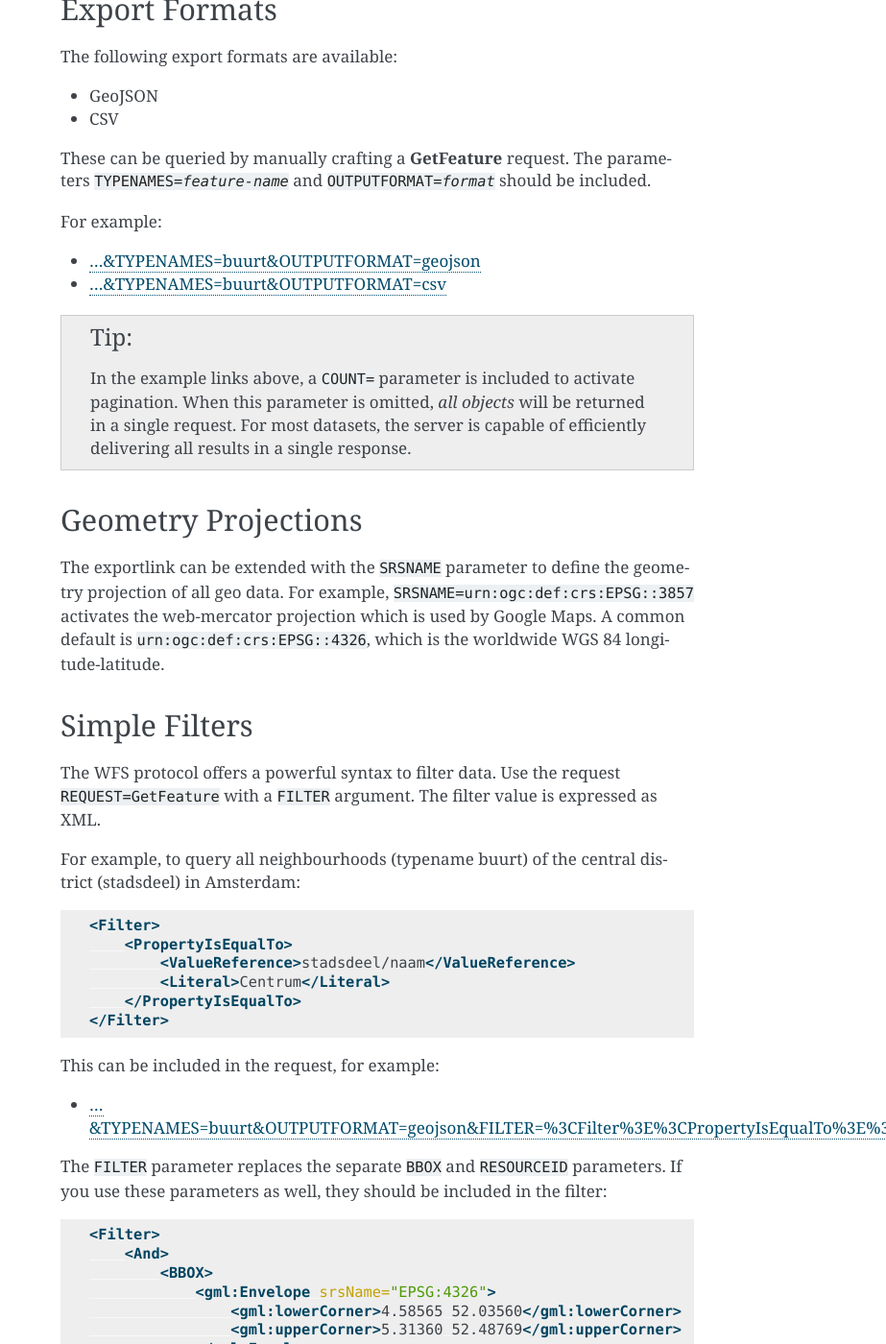
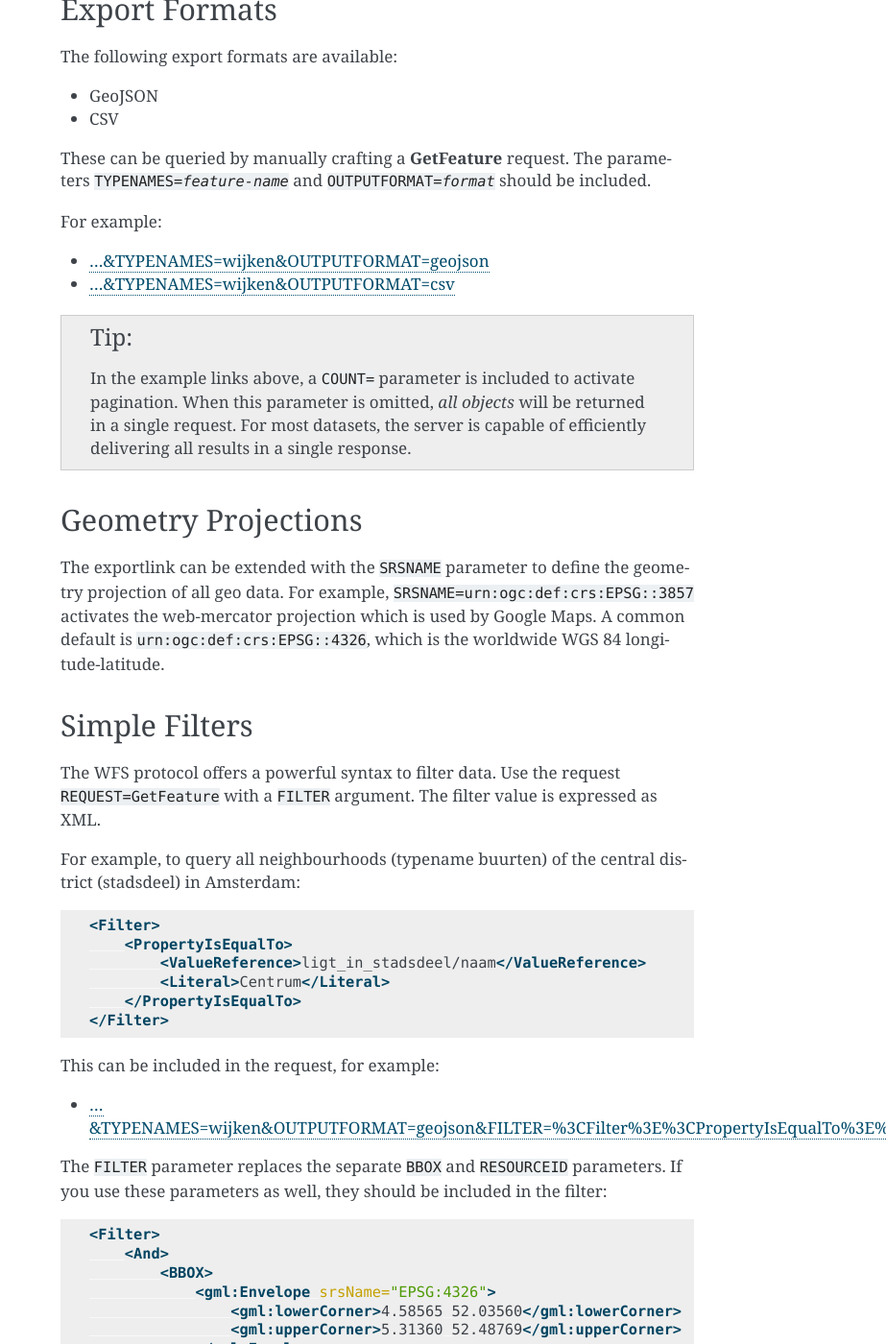
Before and after one commit to Amsterdam/django-gisserver, a Sphinx documentation site: the page built from docs/user/filters.rst, in a window 1280 px wide and 1400 px high, scrolled down 693 px. Shown: the whole window at 96% size, without its empty margins (357-1280 px from the left). Built offline with Sphinx 7.4.7, drawn with Linux system fonts in a browser that asks for light colours; some of the changed text lies outside the part shown.

Commit message:
docs: fix example links

```diff
--- a/docs/user/filters.rst
+++ b/docs/user/filters.rst
@@ -5,7 +5,7 @@ This is a brief explanation of using a WFS server.
 
 Commonly, a WFS server can is accessed by GIS-software, such as `QGis <https://qgis.org/>`_.
 The URL that's configured inside ``urls.py`` can be used directly as WFS endpoint.
-For example, add https://api.data.amsterdam.nl/v1/wfs/bag/ to QGis.
+For example, add https://api.data.amsterdam.nl/v1/wfs/gebieden/ to QGis.
 
 Everything, for querying and viewing can be done in QGis.
 
@@ -37,8 +37,8 @@ The parameters :samp:`TYPENAMES={feature-name}` and :samp:`OUTPUTFORMAT={format}
 
 For example:
 
-* `...&TYPENAMES=buurt&OUTPUTFORMAT=geojson <https://api.data.amsterdam.nl/v1/wfs/bag/?SERVICE=WFS&VERSION=2.0.0&REQUEST=GetFeature&TYPENAMES=buurt&COUNT=10&OUTPUTFORMAT=geojson>`_
-* `...&TYPENAMES=buurt&OUTPUTFORMAT=csv <https://api.data.amsterdam.nl/v1/wfs/bag/?SERVICE=WFS&VERSION=2.0.0&REQUEST=GetFeature&TYPENAMES=buurt&COUNT=10&OUTPUTFORMAT=csv>`_
+* `...&TYPENAMES=wijken&OUTPUTFORMAT=geojson <https://api.data.amsterdam.nl/v1/wfs/gebieden/?SERVICE=WFS&VERSION=2.0.0&REQUEST=GetFeature&TYPENAMES=wijken&COUNT=10&OUTPUTFORMAT=geojson>`_
+* `...&TYPENAMES=wijken&OUTPUTFORMAT=csv <https://api.data.amsterdam.nl/v1/wfs/gebieden/?SERVICE=WFS&VERSION=2.0.0&REQUEST=GetFeature&TYPENAMES=wijken&COUNT=10&OUTPUTFORMAT=csv>`_
 
 .. tip::
    In the example links above, a ``COUNT=`` parameter is included to activate pagination.
@@ -60,20 +60,20 @@ The WFS protocol offers a powerful syntax to filter data.
 Use the request ``REQUEST=GetFeature`` with a ``FILTER`` argument.
 The filter value is expressed as XML.
 
-For example, to query all neighbourhoods (typename buurt) of the central district (stadsdeel) in Amsterdam:
+For example, to query all neighbourhoods (typename buurten) of the central district (stadsdeel) in Amsterdam:
 
 .. code-block:: xml
 
     <Filter>
         <PropertyIsEqualTo>
-            <ValueReference>stadsdeel/naam</ValueReference>
+            <ValueReference>ligt_in_stadsdeel/naam</ValueReference>
             <Literal>Centrum</Literal>
         </PropertyIsEqualTo>
     </Filter>
 
 This can be included in the request, for example:
 
-* `...&TYPENAMES=buurt&OUTPUTFORMAT=geojson&FILTER=%3CFilter%3E%3CPropertyIsEqualTo%3E%3CValueReference... <https://api.data.amsterdam.nl/v1/wfs/bag/?expand=stadsdeel&SERVICE=WFS&VERSION=2.0.0&REQUEST=GetFeature&TYPENAMES=buurt&COUNT=10&OUTPUTFORMAT=geojson&FILTER=%3CFilter%3E%3CPropertyIsEqualTo%3E%3CValueReference%3Estadsdeel/naam%3C/ValueReference%3E%3CLiteral%3ECentrum%3C/Literal%3E%3C/PropertyIsEqualTo%3E%3C/Filter%3E>`_
+* `...&TYPENAMES=wijken&OUTPUTFORMAT=geojson&FILTER=%3CFilter%3E%3CPropertyIsEqualTo%3E%3CValueReference... <https://api.data.amsterdam.nl/v1/wfs/gebieden/?expand=ligt_in_stadsdeel&SERVICE=WFS&VERSION=2.0.0&REQUEST=GetFeature&TYPENAMES=wijken&COUNT=10&OUTPUTFORMAT=geojson&FILTER=%3CFilter%3E%3CPropertyIsEqualTo%3E%3CValueReference%3Eligt_in_stadsdeel/naam%3C/ValueReference%3E%3CLiteral%3ECentrum%3C/Literal%3E%3C/PropertyIsEqualTo%3E%3C/Filter%3E>`_
 
 The ``FILTER`` parameter replaces the separate ``BBOX`` and ``RESOURCEID`` parameters.
 If you use these parameters as well, they should be included in the filter:
```
